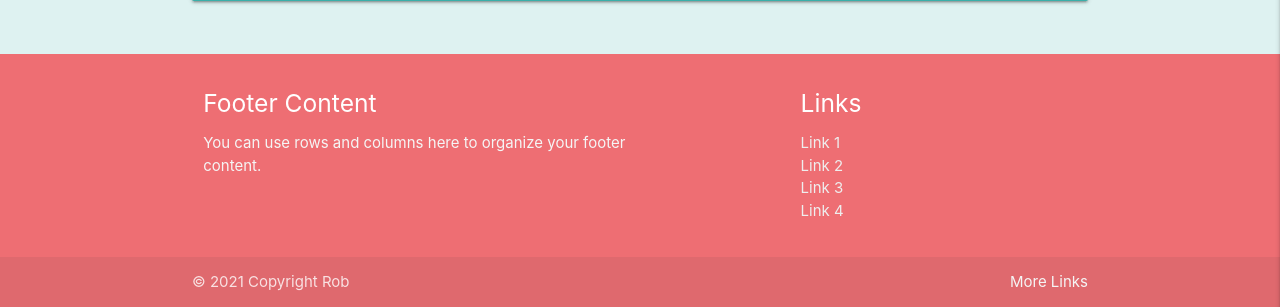
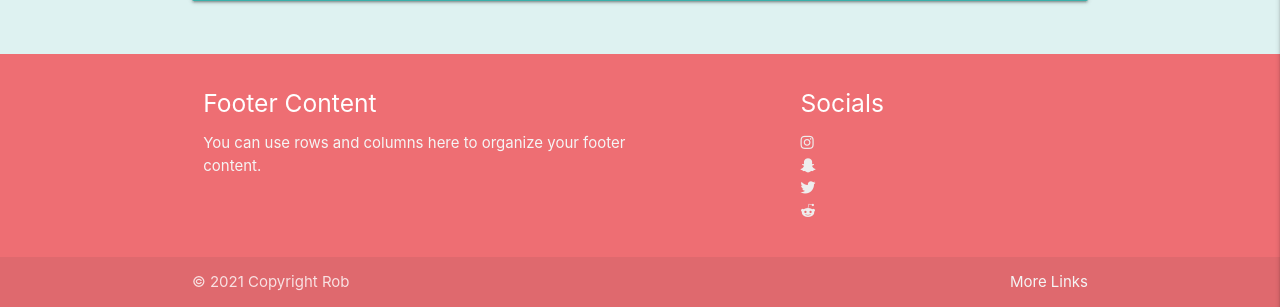
Before and after one commit to Code-Institute-Submissions/milestone-97, a Flask app: page /add_review in a window 1280 px wide. Shown: the part 493-800 px from the top of the page. Run offline with Flask 2, Linux system fonts and the light colour scheme; some libraries are stand-ins or nearby versions.

Commit message:
added social links to footer

```diff
--- a/templates/base.html
+++ b/templates/base.html
@@ -79,12 +79,12 @@
               <p class="grey-text text-lighten-4">You can use rows and columns here to organize your footer content.</p>
             </div>
             <div class="col l4 offset-l2 s12">
-              <h5 class="white-text">Links</h5>
+              <h5 class="white-text">Socials</h5>
               <ul>
-                <li><a class="grey-text text-lighten-3" href="#!">Link 1</a></li>
-                <li><a class="grey-text text-lighten-3" href="#!">Link 2</a></li>
-                <li><a class="grey-text text-lighten-3" href="#!">Link 3</a></li>
-                <li><a class="grey-text text-lighten-3" href="#!">Link 4</a></li>
+                <li><a class="grey-text text-lighten-3" href="https://www.instagram.com/"><i class="fab fa-instagram"></i></a></li>
+                <li><a class="grey-text text-lighten-3" href="https://www.snapchat.com/"><i class="fab fa-snapchat-ghost"></i></a></li>
+                <li><a class="grey-text text-lighten-3" href="https://twitter.com/"><i class="fab fa-twitter"></i></a></li>
+                <li><a class="grey-text text-lighten-3" href="https://www.reddit.com/"><i class="fab fa-reddit-alien"></i></a></li>
               </ul>
             </div>
           </div>
```
